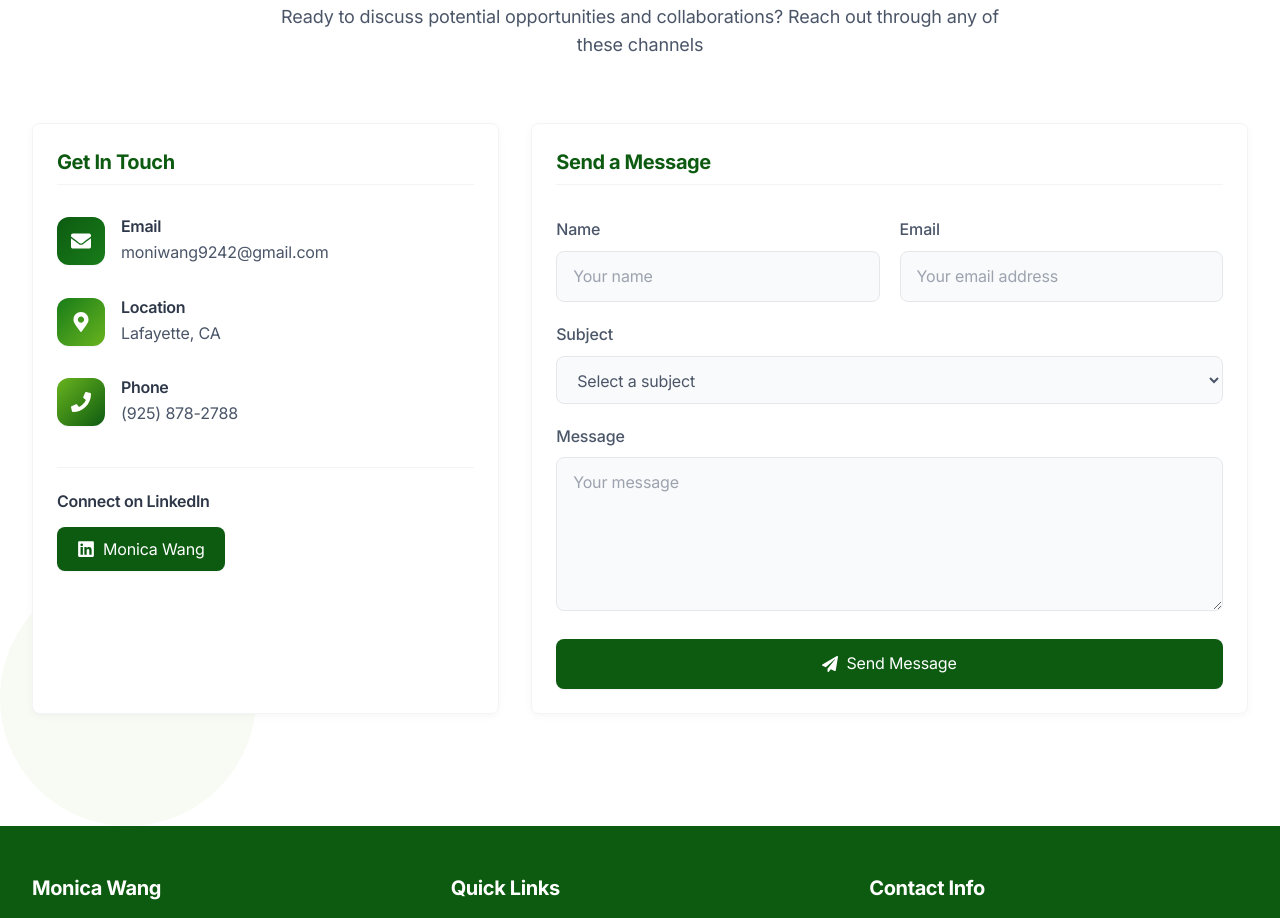
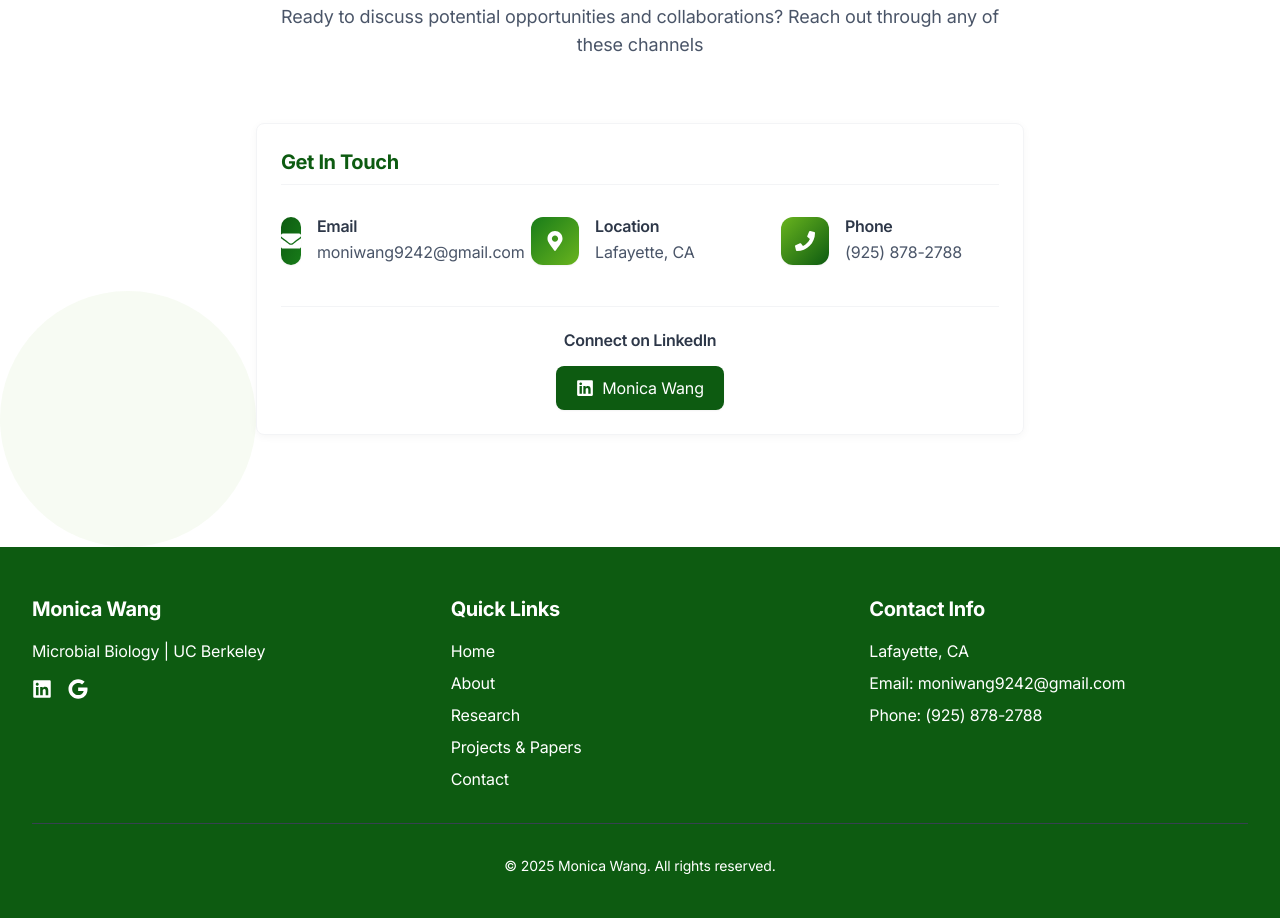
Before and after one commit to aviju888/mw-portfolio, a Next.js app: page / in a window 1280 px wide. Shown: the part 6940-7858 px from the top of the page. Built offline with nearby package versions, Linux system fonts and the light colour scheme.

Commit message:
Remove contact form and simplify Contact section

```diff
--- a/src/components/Contact.tsx
+++ b/src/components/Contact.tsx
@@ -1,43 +1,9 @@
 'use client';
 
-import { useState } from 'react';
 import { motion } from 'framer-motion';
-import { FaEnvelope, FaMapMarkerAlt, FaPhone, FaLinkedin, FaPaperPlane } from 'react-icons/fa';
+import { FaEnvelope, FaMapMarkerAlt, FaPhone, FaLinkedin } from 'react-icons/fa';
 
 const Contact = () => {
-  const [formData, setFormData] = useState({
-    name: '',
-    email: '',
-    subject: '',
-    message: ''
-  });
-
-  const [submitted, setSubmitted] = useState(false);
-
-  const handleChange = (e: React.ChangeEvent<HTMLInputElement | HTMLTextAreaElement | HTMLSelectElement>) => {
-    const { name, value } = e.target;
-    setFormData(prev => ({ ...prev, [name]: value }));
-  };
-
-  const handleSubmit = (e: React.FormEvent) => {
-    e.preventDefault();
-    // Here you would typically send the form data to your backend or email service
-    console.log(formData);
-    setSubmitted(true);
-    // Clear form after submission
-    setFormData({
-      name: '',
-      email: '',
-      subject: '',
-      message: ''
-    });
-
-    // Reset submission status after 5 seconds
-    setTimeout(() => {
-      setSubmitted(false);
-    }, 5000);
-  };
-
   const fadeIn = {
     hidden: { opacity: 0, y: 20 },
     visible: {
@@ -73,20 +39,19 @@ const Contact = () => {
           </p>
         </motion.div>
 
-        <div className="grid grid-cols-1 lg:grid-cols-5 gap-8">
+        <div className="max-w-3xl mx-auto">
           <motion.div
             initial="hidden"
             whileInView="visible"
             viewport={{ once: true }}
             variants={fadeIn}
-            className="lg:col-span-2"
           >
             <div className="card card-hover backdrop-blur-sm h-full border border-[var(--secondary)]/10">
               <h3 className="text-xl font-bold mb-8 text-[var(--secondary)] pb-2 border-b border-gray-100 dark:border-gray-700">
                 Get In Touch
               </h3>
 
-              <div className="space-y-8">
+              <div className="grid grid-cols-1 md:grid-cols-3 gap-8">
                 <div className="flex items-start">
                   <div className="w-12 h-12 rounded-xl bg-gradient-to-br from-[var(--secondary)] to-[var(--accent)] text-white flex items-center justify-center shadow-sm mr-4">
                     <FaEnvelope size={20} />
@@ -128,7 +93,7 @@ const Contact = () => {
                 </div>
               </div>
 
-              <div className="mt-10 pt-6 border-t border-gray-100 dark:border-gray-700">
+              <div className="mt-10 pt-6 border-t border-gray-100 dark:border-gray-700 text-center">
                 <h4 className="font-semibold mb-4 text-[var(--heading-color)]">
                   Connect on LinkedIn
                 </h4>
@@ -144,101 +109,6 @@ const Contact = () => {
               </div>
             </div>
           </motion.div>
-
-          <motion.div
-            initial="hidden"
-            whileInView="visible"
-            viewport={{ once: true }}
-            variants={fadeIn}
-            className="lg:col-span-3"
-          >
-            <div className="card card-hover backdrop-blur-sm border border-[var(--secondary)]/10">
-              <h3 className="text-xl font-bold mb-8 text-[var(--secondary)] pb-2 border-b border-gray-100 dark:border-gray-700">
-                Send a Message
-              </h3>
-
-              {submitted ? (
-                <div className="bg-[var(--secondary)]/10 dark:bg-[var(--secondary)]/20 border border-[var(--secondary)]/20 dark:border-[var(--secondary)]/30 text-[var(--secondary)] px-5 py-4 rounded-lg mb-6 flex items-center">
-                  <span className="w-8 h-8 bg-[var(--secondary)]/20 dark:bg-[var(--secondary)]/30 text-[var(--secondary)] rounded-full flex items-center justify-center mr-3">
-                    <FaEnvelope size={14} />
-                  </span>
-                  <p>Thank you for your message! I&apos;ll get back to you soon.</p>
-                </div>
-              ) : null}
-
-              <form onSubmit={handleSubmit} className="space-y-5">
-                <div className="grid grid-cols-1 md:grid-cols-2 gap-5">
-                  <div>
-                    <label htmlFor="name" className="block mb-2 text-[var(--text-color)] font-medium">Name</label>
-                    <input
-                      type="text"
-                      id="name"
-                      name="name"
-                      value={formData.name}
-                      onChange={handleChange}
-                      required
-                      className="w-full px-4 py-3 border border-gray-200 dark:border-gray-700 rounded-lg focus:outline-none focus:ring-2 focus:ring-[var(--secondary)] focus:border-transparent bg-gray-50 dark:bg-gray-800 text-[var(--text-color)]"
-                      placeholder="Your name"
-                    />
-                  </div>
-
-                  <div>
-                    <label htmlFor="email" className="block mb-2 text-[var(--text-color)] font-medium">Email</label>
-                    <input
-                      type="email"
-                      id="email"
-                      name="email"
-                      value={formData.email}
-                      onChange={handleChange}
-                      required
-                      className="w-full px-4 py-3 border border-gray-200 dark:border-gray-700 rounded-lg focus:outline-none focus:ring-2 focus:ring-[var(--secondary)] focus:border-transparent bg-gray-50 dark:bg-gray-800 text-[var(--text-color)]"
-                      placeholder="Your email address"
-                    />
-                  </div>
-                </div>
-
-                <div>
-                  <label htmlFor="subject" className="block mb-2 text-[var(--text-color)] font-medium">Subject</label>
-                  <select
-                    id="subject"
-                    name="subject"
-                    value={formData.subject}
-                    onChange={handleChange}
-                    required
-                    className="w-full px-4 py-3 border border-gray-200 dark:border-gray-700 rounded-lg focus:outline-none focus:ring-2 focus:ring-[var(--secondary)] focus:border-transparent bg-gray-50 dark:bg-gray-800 text-[var(--text-color)]"
-                  >
-                    <option value="">Select a subject</option>
-                    <option value="Job Opportunity">Job Opportunity</option>
-                    <option value="Research Collaboration">Research Collaboration</option>
-                    <option value="General Inquiry">General Inquiry</option>
-                    <option value="Other">Other</option>
-                  </select>
-                </div>
-
-                <div>
-                  <label htmlFor="message" className="block mb-2 text-[var(--text-color)] font-medium">Message</label>
-                  <textarea
-                    id="message"
-                    name="message"
-                    value={formData.message}
-                    onChange={handleChange}
-                    required
-                    rows={5}
-                    className="w-full px-4 py-3 border border-gray-200 dark:border-gray-700 rounded-lg focus:outline-none focus:ring-2 focus:ring-[var(--secondary)] focus:border-transparent bg-gray-50 dark:bg-gray-800 text-[var(--text-color)]"
-                    placeholder="Your message"
-                  ></textarea>
-                </div>
-
-                <button
-                  type="submit"
-                  className="w-full py-3 px-6 bg-[var(--secondary)] hover:bg-[var(--accent)] text-white rounded-lg shadow-sm hover:shadow-md transition-all flex items-center justify-center gap-2"
-                >
-                  <FaPaperPlane size={16} />
-                  <span>Send Message</span>
-                </button>
-              </form>
-            </div>
-          </motion.div>
         </div>
       </div>
     </section>
```
